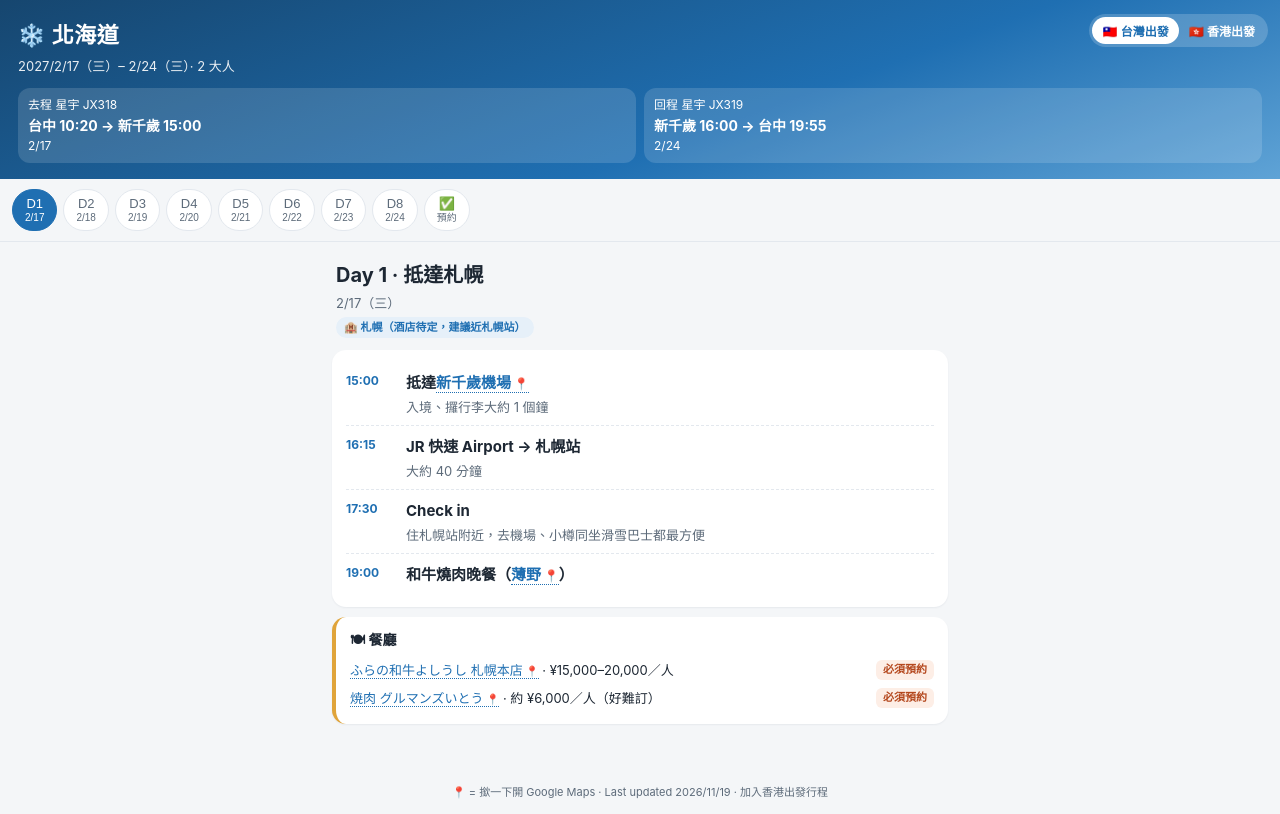
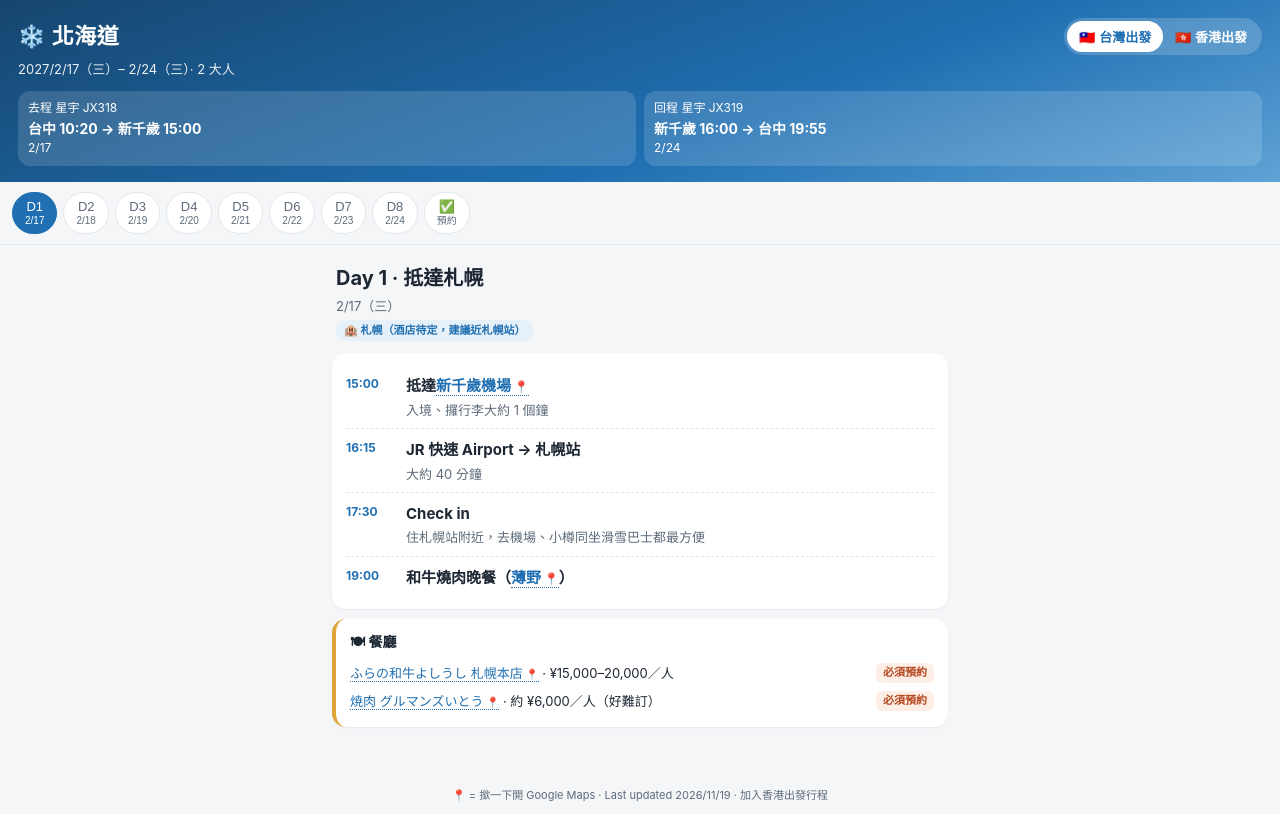
Before and after one commit to ManchungLawLaw/hokkaido-2027, a plain HTML site: page index.html in a window 1280 px wide. Drawn offline with Linux system fonts and the light colour scheme.

Commit message:
Put departure tabs on the title row
Co-Authored-By: Claude Opus 5.5 <noreply@anthropic.com>
Claude-Session: https://claude.ai/code/session_01EEqkQ8XLPwGcJNMt7cFt3s

```diff
--- a/index.html
+++ b/index.html
@@ -65,10 +65,11 @@ a.lk{color:var(--accent);text-decoration:none;border-bottom:1px dotted currentCo
 a.lk::after{content:" 📍";font-size:.8em}
 .sec{font-size:13px;font-weight:700;color:var(--sub);margin:16px 4px 8px}
 header{position:relative}
-.mode{position:absolute;top:calc(14px + env(safe-area-inset-top));right:12px;display:flex;
-  background:rgba(255,255,255,.18);border-radius:999px;padding:3px}
-.mode button{border:0;background:transparent;color:#fff;font-size:12px;font-weight:600;
-  padding:5px 10px;border-radius:999px;cursor:pointer}
+.titlebar{display:flex;align-items:center;justify-content:space-between;gap:10px}
+.titlebar h1{white-space:nowrap}
+.mode{display:flex;flex:0 0 auto;background:rgba(255,255,255,.18);border-radius:999px;padding:3px}
+.mode button{border:0;background:transparent;color:#fff;font-size:13px;font-weight:700;
+  padding:6px 12px;border-radius:999px;cursor:pointer;white-space:nowrap}
 .mode button.on{background:#fff;color:var(--accent)}
 body.m-tw .only-hk,body.m-hk .only-tw{display:none !important}
 .t-fam{background:#fdeef3;color:#b0285f}
@@ -77,8 +78,10 @@ footer{font-size:11px;color:var(--sub);text-align:center;padding:10px}
 </head>
 <body>
 <header>
-  <div class="mode" id="mode"><button data-m="tw">🇹🇼 台灣出發</button><button data-m="hk">🇭🇰 香港出發</button></div>
-  <h1>❄️ 北海道</h1>
+  <div class="titlebar">
+    <h1>❄️ 北海道</h1>
+    <div class="mode" id="mode"><button data-m="tw">🇹🇼 台灣出發</button><button data-m="hk">🇭🇰 香港出發</button></div>
+  </div>
   <p class="only-tw">2027/2/17（三）– 2/24（三）· 2 大人</p>
   <p class="only-hk">2027/2/18（四）– 2/24（三）· 4 大 1 小</p>
   <div class="flights only-tw">
```
